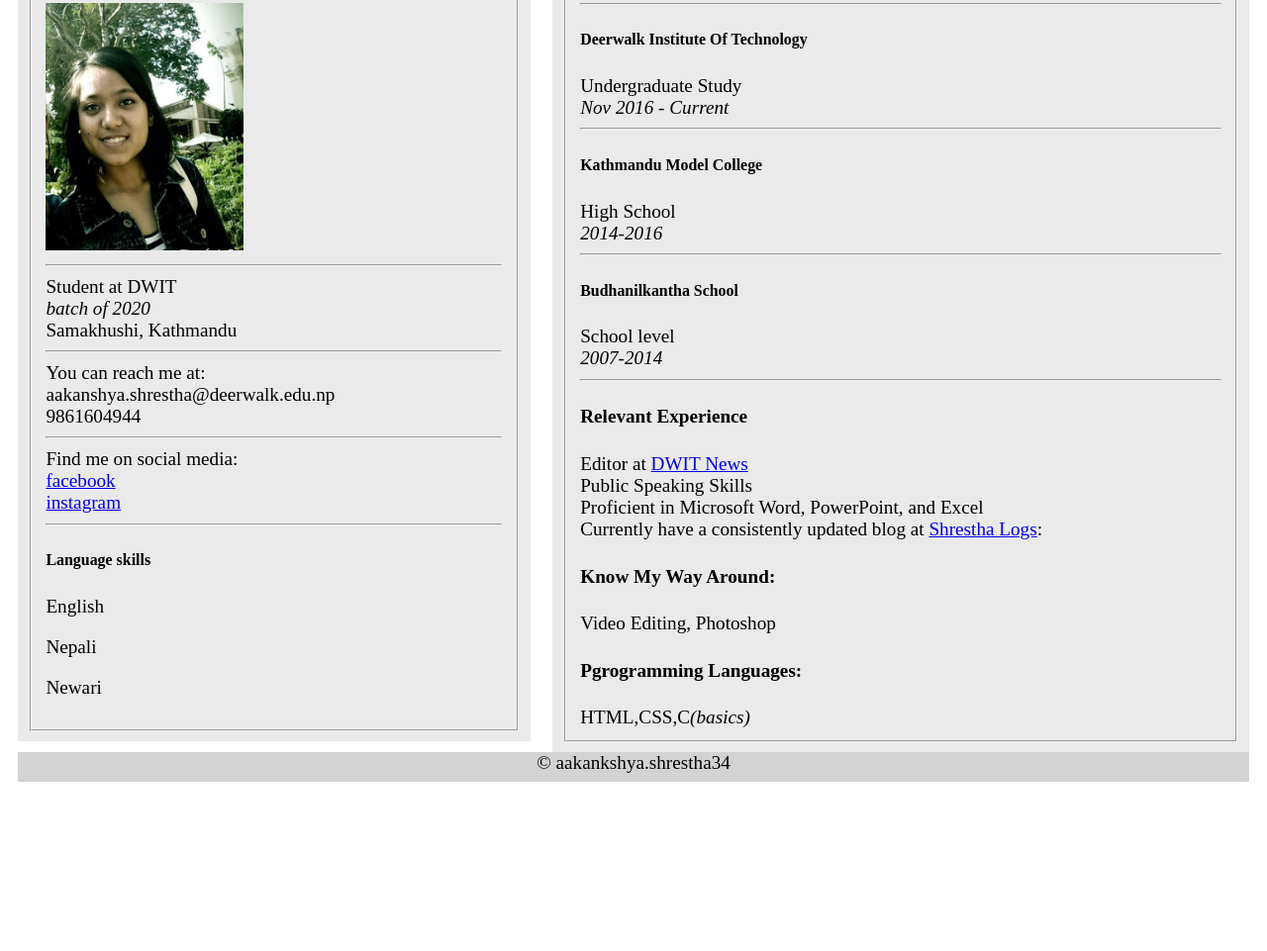
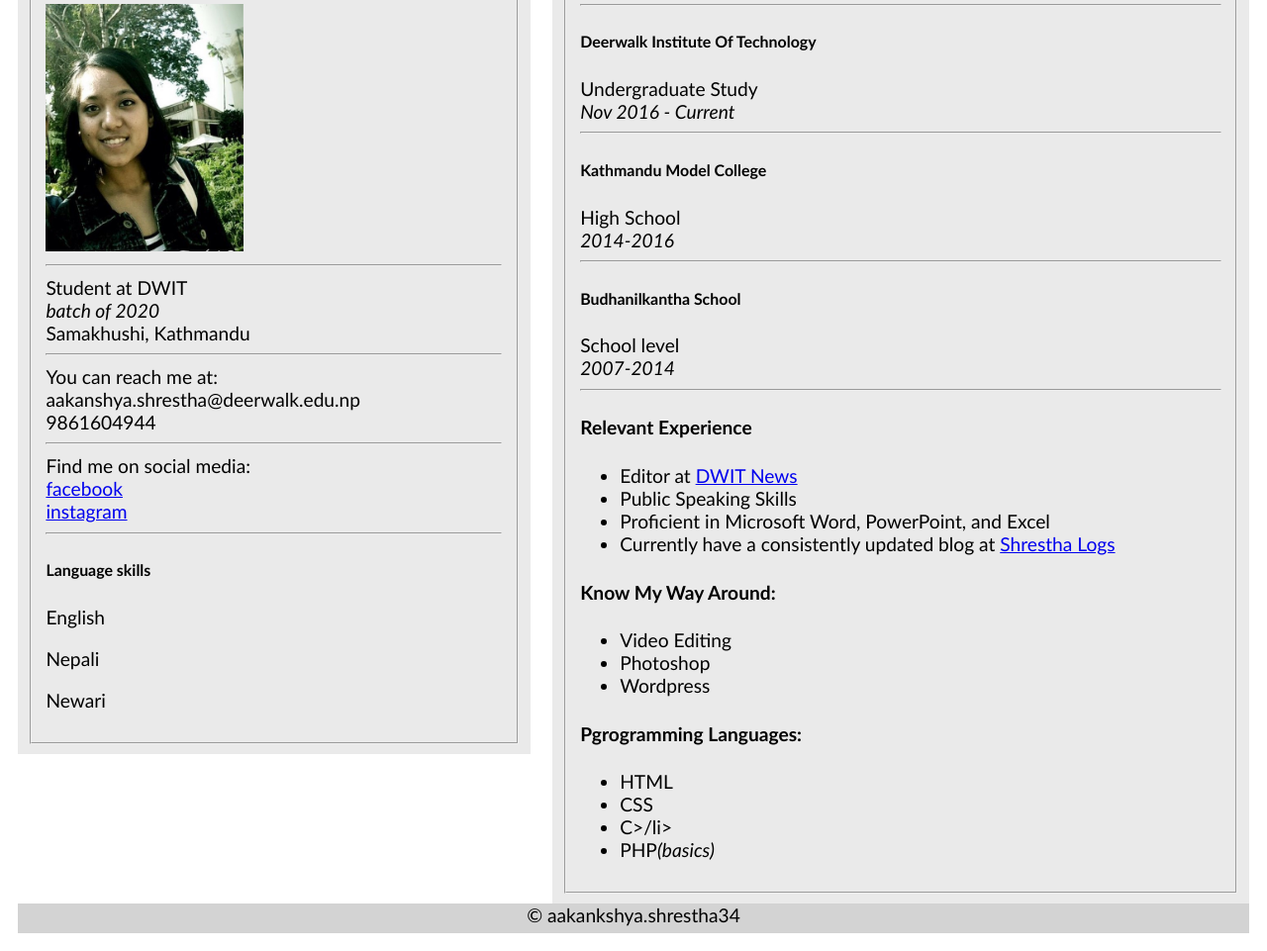
Before and after one commit to MangoApple043/aakankshya-shrestha.github.io, a plain HTML site: page profile.html in a window 1280 px wide. Shown: the part 233-1194 px from the top of the page at 99% size. Before the commit the page ends 1041 px from the top, so only its background shows below. Drawn offline with Linux system fonts and the light colour scheme.

Commit message:
Update profile.html

```diff
--- a/profile.html
+++ b/profile.html
@@ -7,7 +7,7 @@
 
 <style>
     body {
-        font-family: "Times New Roman", Times, serif;
+        font-family: "Trebuchet MS", Helvetica, sans-serif;
         font-size: larger;
         padding:10px;
     }
@@ -94,14 +94,25 @@
         School level<br>
         <i>2007-2014</i><hr>
         <h4>Relevant Experience</h4>
-        Editor at <a href="http://dwitnews.com/" target="_blank">DWIT News</a><br>
-        Public Speaking Skills<br>
-        Proficient in Microsoft Word, PowerPoint, and Excel<br>
-        Currently have a consistently updated blog at <a href="https://aakankshyashrestha.wordpress.com/" target="_blank">Shrestha Logs</a>:<br>
+        <ul>
+            <li>Editor at <a href="http://dwitnews.com/" target="_blank">DWIT News</a></li>
+            <li>Public Speaking Skills</li>
+            <li>Proficient in Microsoft Word, PowerPoint, and Excel</li>
+            <li>Currently have a consistently updated blog at <a href="https://aakankshyashrestha.wordpress.com/" target="_blank">Shrestha Logs</a></li>
+        </ul>
         <h4>Know My Way Around:</h4>
-        Video Editing, Photoshop<br>
+        <ul>
+            <li>Video Editing</li>
+            <li>Photoshop</li>
+            <li>Wordpress</li>
+        </ul>
         <h4>Pgrogramming Languages:</h4>
-        HTML,CSS,C<i>(basics)</i><br>
+        <ul>
+            <li>HTML</li>
+            <li>CSS</li>
+            <li>C>/li>
+            <li>PHP<i>(basics)</i></li>
+            </ul>
 
     </fieldset>
 </div>
```
